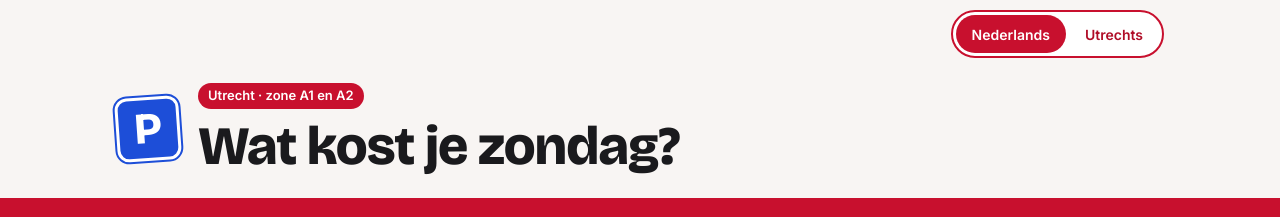
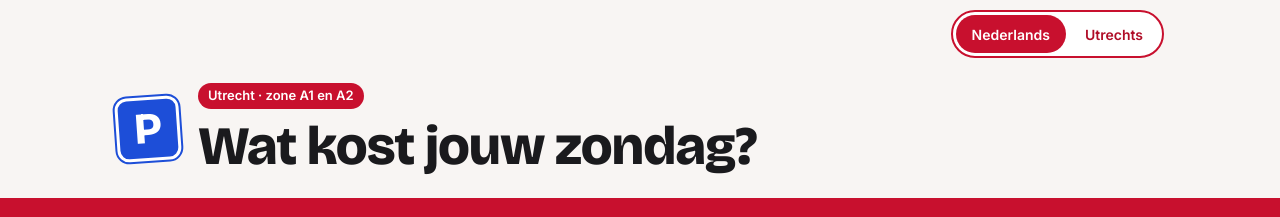
Before and after one commit to Joris-git/parkeren, a plain HTML site: page index.html in a window 1280 px wide. Shown: the top 217 px of the page. Drawn offline with nearby package versions, Linux system fonts and the light colour scheme.

Commit message:
Kop: Wat kost jouw zondag?
Co-Authored-By: Claude Opus 5.5 <noreply@anthropic.com>
Claude-Session: https://claude.ai/code/session_01WrcW83QkX5KoE53vksUPH3

```diff
--- a/index.html
+++ b/index.html
@@ -3,12 +3,12 @@
 <head>
 <meta charset="utf-8">
 <meta name="viewport" content="width=device-width, initial-scale=1, viewport-fit=cover">
-<title>Wat kost je zondag?</title>
+<title>Wat kost jouw zondag?</title>
 <meta name="description" content="Ludieke rekentool: wat kost parkeren op zondag in Utrecht zone A1 en A2 vanaf 1 januari 2027, voor je verjaardag, kerkbezoek of oma op bezoek.">
 <link rel="canonical" href="https://visitebelasting.nl/">
 <meta property="og:type" content="website">
 <meta property="og:url" content="https://visitebelasting.nl/">
-<meta property="og:title" content="Wat kost je zondag?">
+<meta property="og:title" content="Wat kost jouw zondag?">
 <meta property="og:description" content="Reken uit wat je verjaardag, kerkdienst of zondagse visite kost nu je in Utrecht ook op zondag betaalt voor parkeren.">
 <meta property="og:locale" content="nl_NL">
 <meta property="og:image" content="https://visitebelasting.nl/og.png">
@@ -405,7 +405,7 @@ footer li + li { margin-top: 10px; }
       <div class="psign" aria-hidden="true">P</div>
       <div>
         <span class="pill" data-i18n="pill">Utrecht · zone A1 en A2</span>
-        <h1 data-i18n="h1">Wat kost je zondag?</h1>
+        <h1 data-i18n="h1">Wat kost jouw zondag?</h1>
       </div>
     </div>
   </header>
@@ -644,7 +644,7 @@ footer li + li { margin-top: 10px; }
   // Namen van buurten en titels van bronnen blijven zoals ze zijn.
   var UTR = {
     pill: "Utreg · zone A1 en A2",
-    h1: "Wa kost je zondag?",
+    h1: "Wa kost jouw zondag?",
     slogan: "Visite is geen verdienmodel, jochie!",
     lede: "Vanaf 3 januari 2027 betaol je in de binnestad en de wijke d'romheen ook op zondag voor ut parkere. Van 09.00 tot 23.00 uur.",
     punch: '<span>Bakkie: gratis.</span> <span>Taort: zelluf gebakke.</span> <span class="tag">Parkere: vanaf € 6,94 per uur.</span>',
@@ -998,7 +998,7 @@ footer li + li { margin-top: 10px; }
     var text = shareText(), url = stateUrl();
     var done = function (msg) { $("toast").textContent = msg; setTimeout(function () { $("toast").textContent = ""; }, 2500); };
     if (navigator.share) {
-      navigator.share({ title: "Wat kost je zondag?", text: text, url: url }).catch(function (e) {
+      navigator.share({ title: "Wat kost jouw zondag?", text: text, url: url }).catch(function (e) {
         if (!e || e.name !== "AbortError") done("Delen lukte niet");
       });
     } else if (navigator.clipboard) {
```
Also changed, not shown: og.png, 1 other file.
